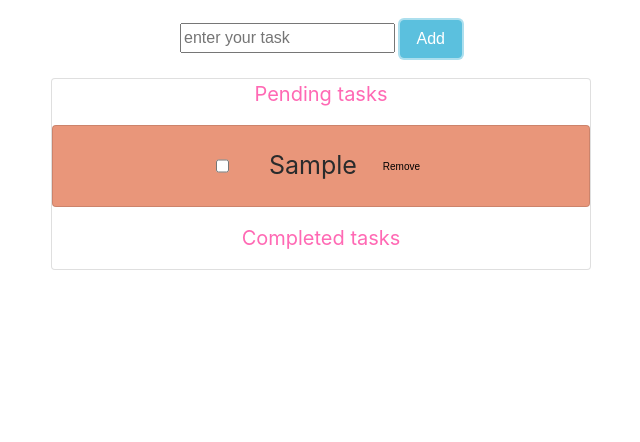
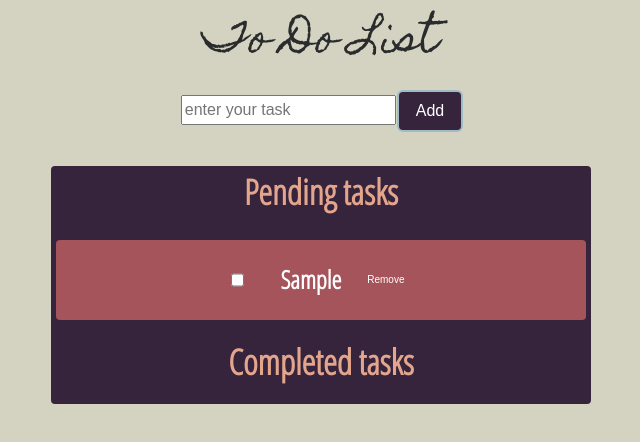
Before and after one commit to ninikat/jQtoDoList, a plain HTML site: page index.html in a window 1280 px wide. Both pictures are taken after typing "Sample" into the empty fields and a click on the button "Add". Shown: the whole page, without its empty margins (319-959 px from the left). Drawn offline with nearby package versions, Linux system fonts and the light colour scheme.

Commit message:
styling added

```diff
--- a/css/style.css
+++ b/css/style.css
@@ -1,11 +1,8 @@
-.pending {
-    background-color: cornflowerblue;
-    display: block;
+body{
+    font-family: 'Open Sans Condensed', sans-serif;
+    background-color: #D4D3C1;
 }
 
-.completed {
-    background-color: darkcyan;
-}
 
 .liStyle{
     list-style: none;
@@ -15,13 +12,18 @@
     border: none;
     background-color: transparent;
     font-size: 10px;
+    color:white;
 }
 
 .section {
-    background-color: darksalmon;
+    background-color: #A6545C;
     display: flex;
     padding:20px;
     justify-content: center;
+    margin: 5px;
+    border:none;
+    color:white;
+    font-weight: bold;
 }
 
 .liStyle {
@@ -31,7 +33,7 @@
 }
 
 .checkbox {
-    margin-right: 20px;
+    margin-right: 16px;
     height:40px;
 }
 
@@ -40,6 +42,28 @@
 }
 
 .listTitles {
-    font-size: 20px;
-    color:hotpink;
+    font-size: 35px;
+    color:#E3A58B;
+    font-weight: bold;
 }
+
+.entireCard {
+    border:none;
+    background-color: #D4D3C1;
+}
+
+.title {
+    margin-top: 20px;
+    font-family: 'Homemade Apple', cursive;
+    font-size: 40px;
+}
+
+.mainCard {
+    border:none;
+    background-color: #36243D;
+}
+
+.myButton{
+    background-color: #36243D;
+    color:white;
+}
--- a/index.html
+++ b/index.html
@@ -6,15 +6,18 @@
     <link rel="stylesheet" href="https://maxcdn.bootstrapcdn.com/bootstrap/4.0.0-alpha.6/css/bootstrap.min.css" integrity="sha384-rwoIResjU2yc3z8GV/NPeZWAv56rSmLldC3R/AZzGRnGxQQKnKkoFVhFQhNUwEyJ" crossorigin="anonymous">
       <link rel="stylesheet" type="text/css" href="css/style.css">
       <meta name="viewport" content="width=device-width, initial-scale=1">
+       <link href="https://fonts.googleapis.com/css?family=Homemade+Apple|Open+Sans+Condensed:300" rel="stylesheet">
    </head>
    <body>
       <div class="container">
          <div class="row">
             <div class="col-md-6 offset-md-3 text-center">
+              <h2 class="title">To Do List</h2>
+              <div class="card entireCard">
                <div class="input_box">
-                  <p> <input type="text" placeholder="enter your task" id="task" required> <button class="btn btn-info" id="addItem"> Add </button></p>
+                  <p> <input type="text" placeholder="enter your task" id="task" required> <button class="btn myButton" id="addItem"> Add </button></p>
                </div>
-               <div class="card" id="mainCardP">
+               <div class="card mainCard" id="mainCardP">
                   <p class="listTitles">Pending tasks</p>
                   <ul id="pendingList" class="list-group">
                   </ul>
@@ -23,6 +26,7 @@
                   <ul id="completedList" class="list-group">
                   </ul>
                </div>
+                  </div>
             </div>
          </div>
       </div>
```
